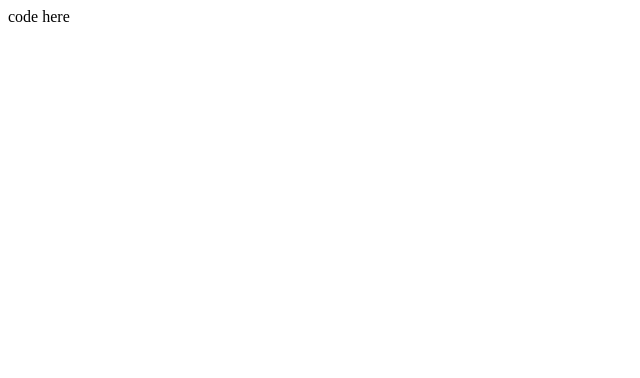
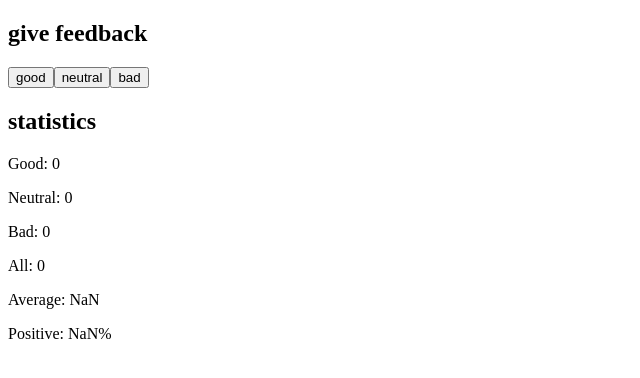
Before and after one commit to ZennithYattare/fullStackOpenCourse, a React (Vite) app in the folder part1/unicafe/: page / in a window 1280 px wide. Shown: the top 378 px of the page, without its empty margins (0-640 px from the left). Built offline with nearby package versions, Linux system fonts and the light colour scheme.

Commit message:
done 1.6-1.7

```diff
--- a/part1/unicafe/src/App.jsx
+++ b/part1/unicafe/src/App.jsx
@@ -8,7 +8,23 @@ function App() {
 	const [neutral, setNeutral] = useState(0);
 	const [bad, setBad] = useState(0);
 
-	return <div>code here</div>;
+	return (
+		<div>
+			<h2>give feedback</h2>
+
+			<button onClick={() => setGood(good + 1)}>good</button>
+			<button onClick={() => setNeutral(neutral + 1)}>neutral</button>
+			<button onClick={() => setBad(bad + 1)}>bad</button>
+
+			<h2>statistics</h2>
+			<p>Good: {good}</p>
+			<p>Neutral: {neutral}</p>
+			<p>Bad: {bad}</p>
+			<p>All: {good + neutral + bad}</p>
+			<p>Average: {(good - bad) / (good + neutral + bad)}</p>
+			<p>Positive: {(good / (good + neutral + bad)) * 100}%</p>
+		</div>
+	);
 }
 
 export default App;
```
